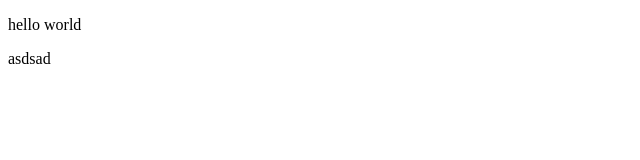
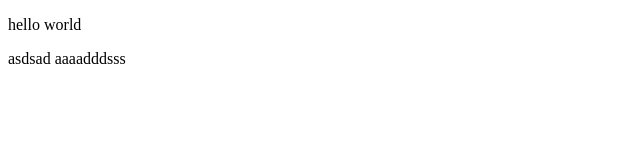
Before and after one commit to EvgeniyUsachev/JS, a plain HTML site: page index.html in a window 1280 px wide. Shown: the full height of the page, 0-640 px from the left. Drawn offline with Linux system fonts and the light colour scheme.

Commit message:
only index'

```diff
--- a/index.html
+++ b/index.html
@@ -14,6 +14,7 @@
         alert(1);
     </script> -->
     asdsad
+    aaaadddsss
 
     <script src="/js/2.5_ interpolation.js"></script>
 </body>
```
